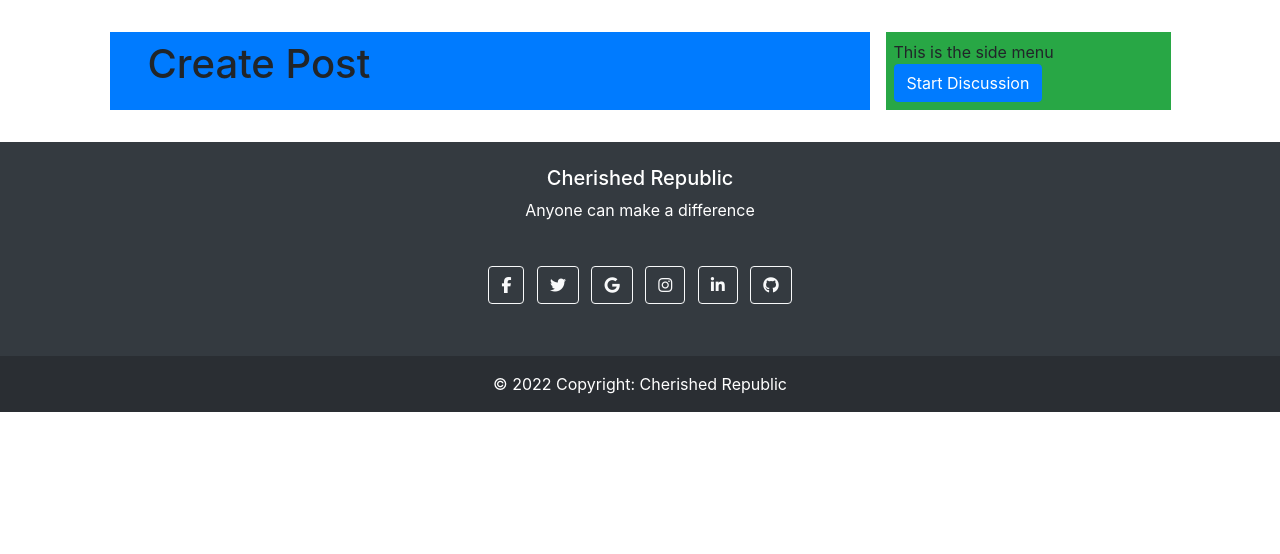
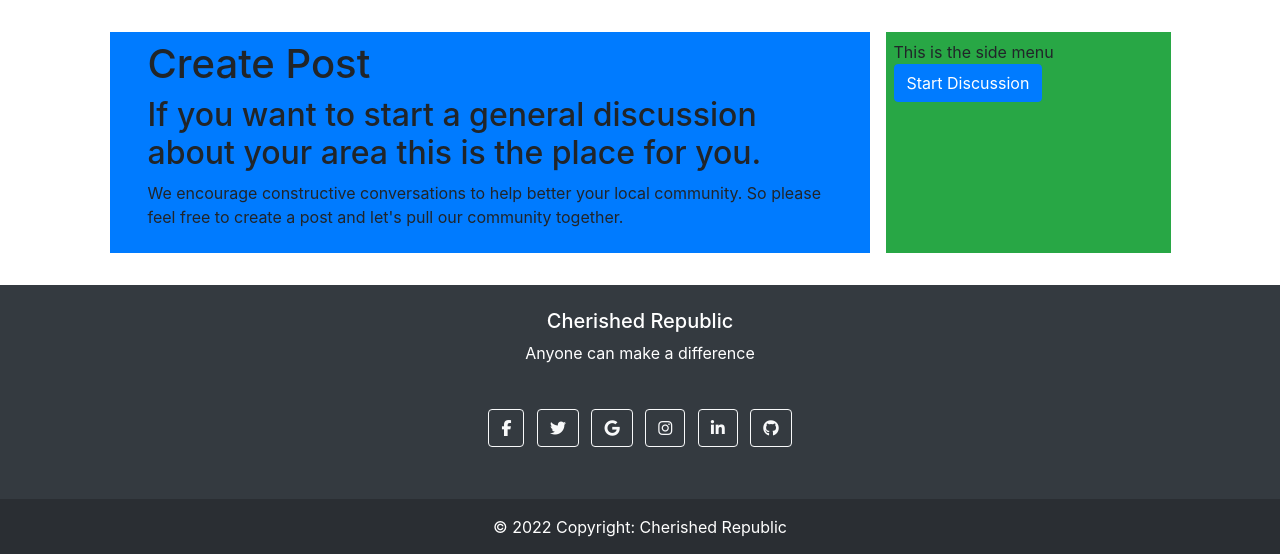
Before and after one commit to Code-Institute-Submissions/rovan89-cherished-republic_JanResub, a Django app: page /create_post/ in a window 1280 px wide. Shown: the part 56-610 px from the top of the page. Run offline with Django 3.2, Linux system fonts and the light colour scheme; some libraries are stand-ins or nearby versions.

Commit message:
Add page heading and comments to divide sections on page

```diff
--- a/templates/create_post.html
+++ b/templates/create_post.html
@@ -9,14 +9,23 @@
             <div class="col-md-12 masthead-text">
 
                 <h1> Create Post</h1>
+                <div id="Create_post_instructions">
+
+                </div>
+                <h2>
+                    If you want to start a general discussion about your area this is the place for you.
+                </h2>
+                <p>
+                    We encourage constructive conversations to help better your local community. So please feel free to create a post and let's pull our community together.
+                </p>
                 <div>
-
+                     <!-- Message alert when user creates a successful post -->
                     {% if posted %}
                     <div class="alert alert-success" role="alert">
                         Thanks for posting
                     </div>
                     {% else %}
-
+                        <!-- Form for user posts -->
                         {% if user.is_authenticated %}
                         <form method="POST">
                             {% csrf_token %}
```
